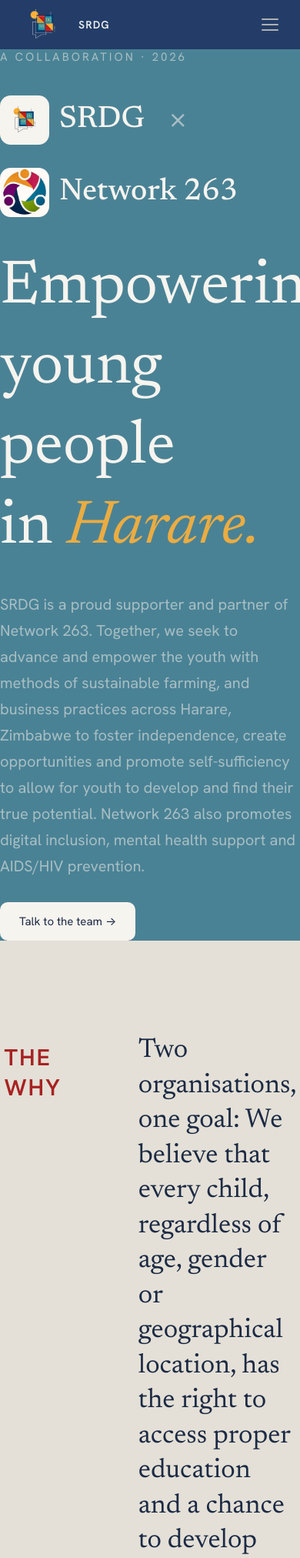
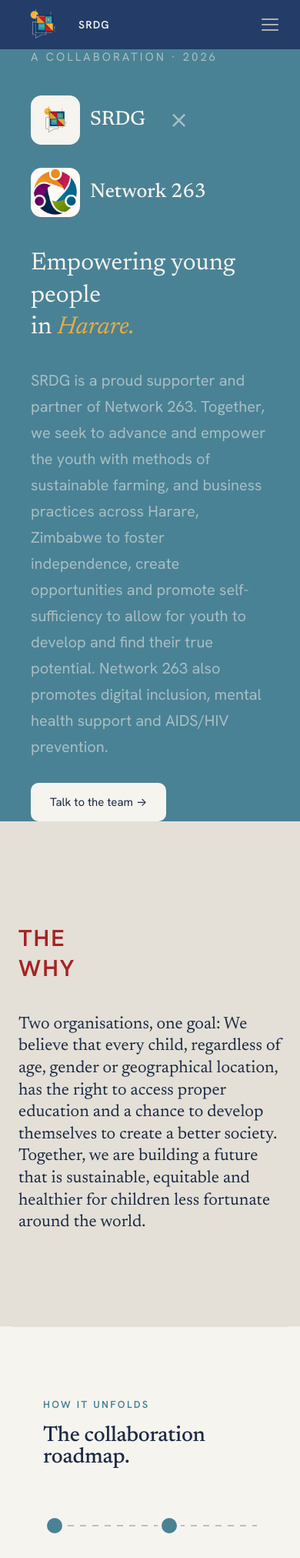
Before and after one commit to iDunno021/srdgwebsite, a Django app: page /network263/ in a window 390 px wide; the page is wider, and only the part inside the window is pictured. Shown: the top 2024 px of that part at 77% size. Run offline with Django 5.2, Linux system fonts and the light colour scheme; parts of the project's set-up code (start-up, migrations or seed data) failed here and were passed over.

Commit message:
Enhance CSS for responsive design
Added responsive styles for various elements in the CSS file.

```diff
--- a/pages/static/pages/styles/network263.css
+++ b/pages/static/pages/styles/network263.css
@@ -359,3 +359,76 @@
   transform: scale(1.05);
   background: var(--yellow);
 }
+
+@media (max-width: 768px) {
+  .container,
+  .how {
+    margin-left: 20px;
+    margin-right: 20px;
+  }
+
+  .hero,
+  .why,
+  .join {
+    padding-left: 24px;
+    padding-right: 24px;
+  }
+
+  .why {
+    flex-direction: column;
+    gap: 40px;
+  }
+
+  .motto {
+    font-size: 2.5rem;
+  }
+
+  .visual-title {
+    font-size: 26px;
+    white-space: normal;
+  }
+
+  .why-description {
+    font-size: 22px;
+  }
+
+  .how-motto {
+    font-size: 28px;
+  }
+
+  .roadmap {
+    grid-template-columns: repeat(2, 1fr);
+    gap: 20px;
+  }
+
+  .example-grid {
+    grid-template-columns: 1fr;
+    grid-template-rows: auto;
+  }
+
+  .example-image-large {
+    grid-row: auto;
+    height: 220px;
+  }
+
+  .example-motto,
+  .join-motto {
+    font-size: 30px;
+  }
+
+  .join-cross {
+    display: none;
+  }
+}
+
+@media (max-width: 480px) {
+  .container,
+  .how {
+    margin-left: 16px;
+    margin-right: 16px;
+  }
+
+  .motto {
+    font-size: 2rem;
+  }
+}
```
